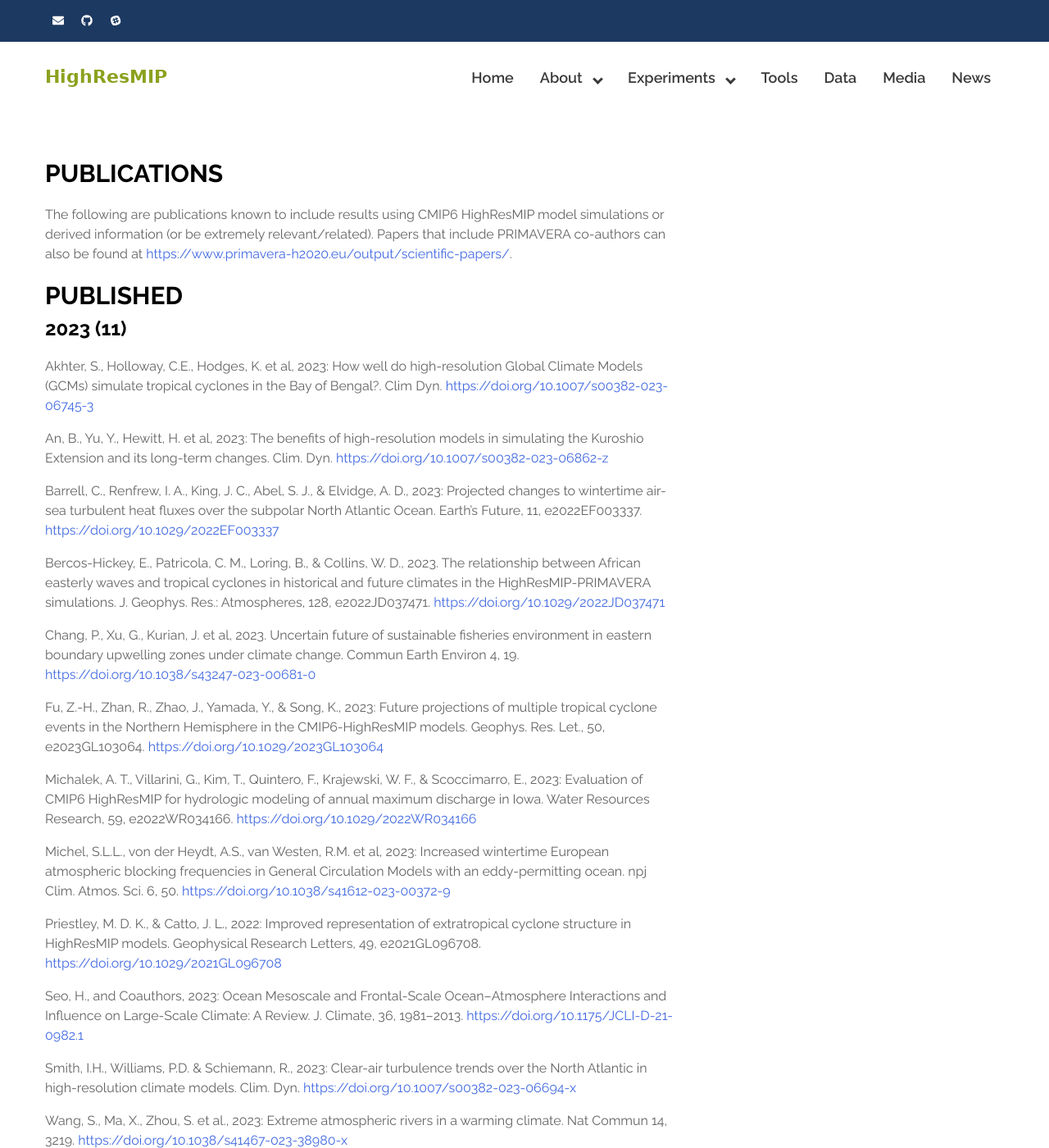
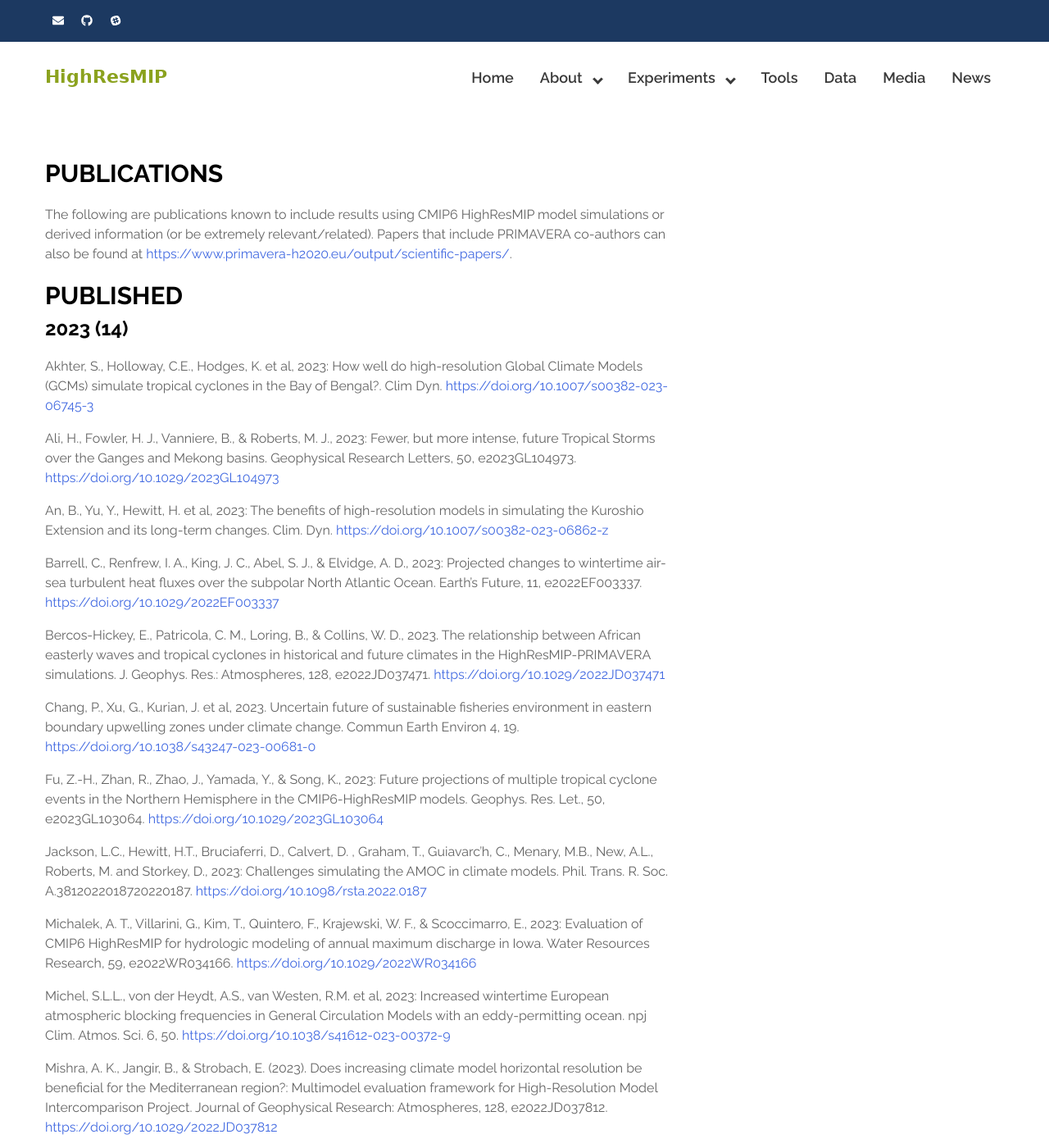
Before and after one commit to HighResMIP2/HighResMIP2.github.io, a Jekyll site: the page built from publications.md, in a window 1280 px wide and 1400 px high. Shown: the whole window at 82% size. Built offline with Jekyll 4.4.1, drawn with Linux system fonts in a browser that asks for light colours.

```diff
--- a/publications.md
+++ b/publications.md
@@ -8,8 +8,10 @@ The following are publications known to include results using CMIP6 HighResMIP m
 
 
 ## Published
-### 2023 (11)
+### 2023 (14)
 Akhter, S., Holloway, C.E., Hodges, K. et al, 2023: How well do high-resolution Global Climate Models (GCMs) simulate tropical cyclones in the Bay of Bengal?. Clim Dyn. [https://doi.org/10.1007/s00382-023-06745-3](https://doi.org/10.1007/s00382-023-06745-3)
+
+Ali, H., Fowler, H. J., Vanniere, B., & Roberts, M. J., 2023: Fewer, but more intense, future Tropical Storms over the Ganges and Mekong basins. Geophysical Research Letters, 50, e2023GL104973. [https://doi.org/10.1029/2023GL104973](https://doi.org/10.1029/2023GL104973)
 
 An, B., Yu, Y., Hewitt, H. et al, 2023: The benefits of high-resolution models in simulating the Kuroshio Extension and its long-term changes. Clim. Dyn. [https://doi.org/10.1007/s00382-023-06862-z](https://doi.org/10.1007/s00382-023-06862-z)
 
@@ -21,9 +23,13 @@ Chang, P., Xu, G., Kurian, J. et al, 2023. Uncertain future of sustainable fishe
 
 Fu, Z.-H., Zhan, R., Zhao, J., Yamada, Y., & Song, K., 2023: Future projections of multiple tropical cyclone events in the Northern Hemisphere in the CMIP6-HighResMIP models. Geophys. Res. Let., 50, e2023GL103064. [https://doi.org/10.1029/2023GL103064](https://doi.org/10.1029/2023GL103064)
 
+Jackson, L.C., Hewitt, H.T., Bruciaferri, D., Calvert, D. , Graham, T., Guiavarc’h, C., Menary, M.B., New, A.L., Roberts, M. and Storkey, D., 2023: Challenges simulating the AMOC in climate models. Phil. Trans. R. Soc. A.3812022018720220187. [https://doi.org/10.1098/rsta.2022.0187](https://doi.org/10.1098/rsta.2022.0187)
+
 Michalek, A. T., Villarini, G., Kim, T., Quintero, F., Krajewski, W. F., & Scoccimarro, E., 2023: Evaluation of CMIP6 HighResMIP for hydrologic modeling of annual maximum discharge in Iowa. Water Resources Research, 59, e2022WR034166. [https://doi.org/10.1029/2022WR034166](https://doi.org/10.1029/2022WR034166)
 
 Michel, S.L.L., von der Heydt, A.S., van Westen, R.M. et al, 2023: Increased wintertime European atmospheric blocking frequencies in General Circulation Models with an eddy-permitting ocean. npj Clim. Atmos. Sci. 6, 50. [https://doi.org/10.1038/s41612-023-00372-9](https://doi.org/10.1038/s41612-023-00372-9)
+
+Mishra, A. K., Jangir, B., & Strobach, E. (2023). Does increasing climate model horizontal resolution be beneficial for the Mediterranean region?: Multimodel evaluation framework for High-Resolution Model Intercomparison Project. Journal of Geophysical Research: Atmospheres, 128, e2022JD037812. [https://doi.org/10.1029/2022JD037812](https://doi.org/10.1029/2022JD037812)
 
 Priestley, M. D. K., & Catto, J. L., 2022: Improved representation of extratropical cyclone structure in HighResMIP models. Geophysical Research Letters, 49, e2021GL096708. [https://doi.org/10.1029/2021GL096708](https://doi.org/10.1029/2021GL096708)
 
```
Also changed, not shown: news.md (+3 -0 lines).
